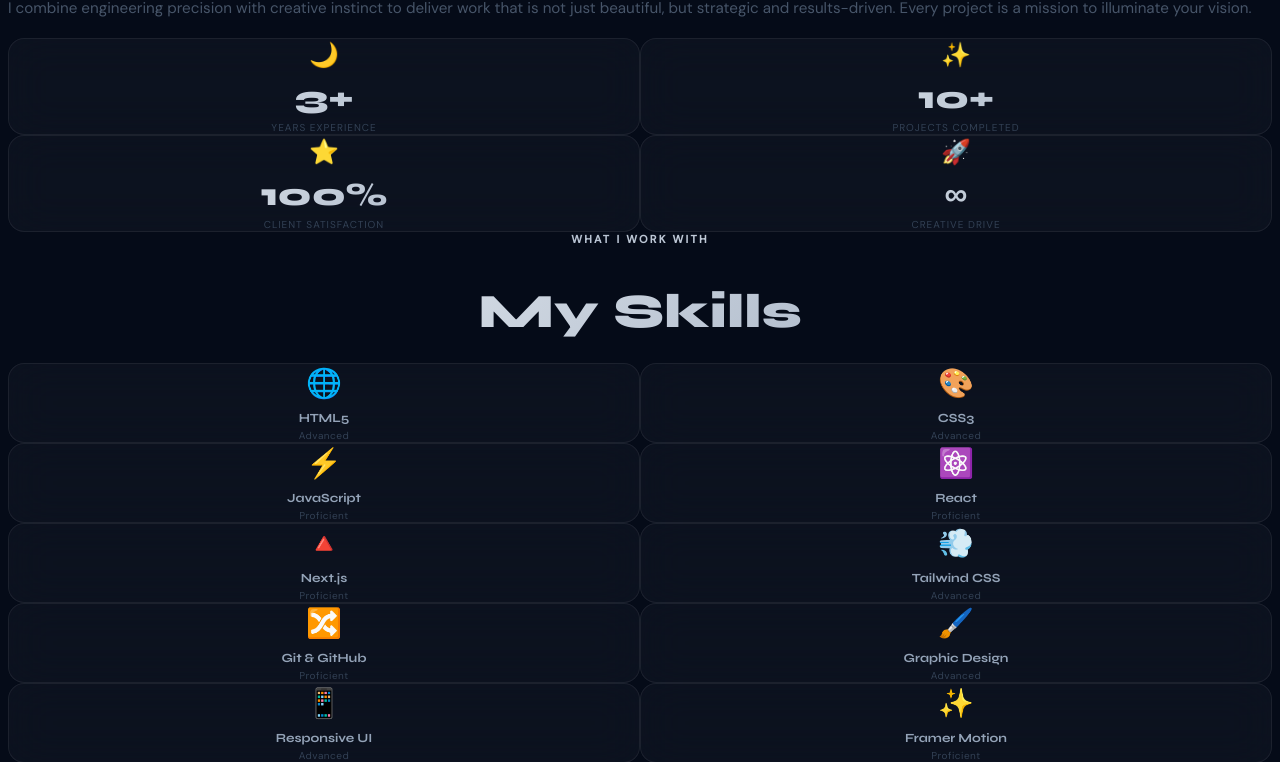
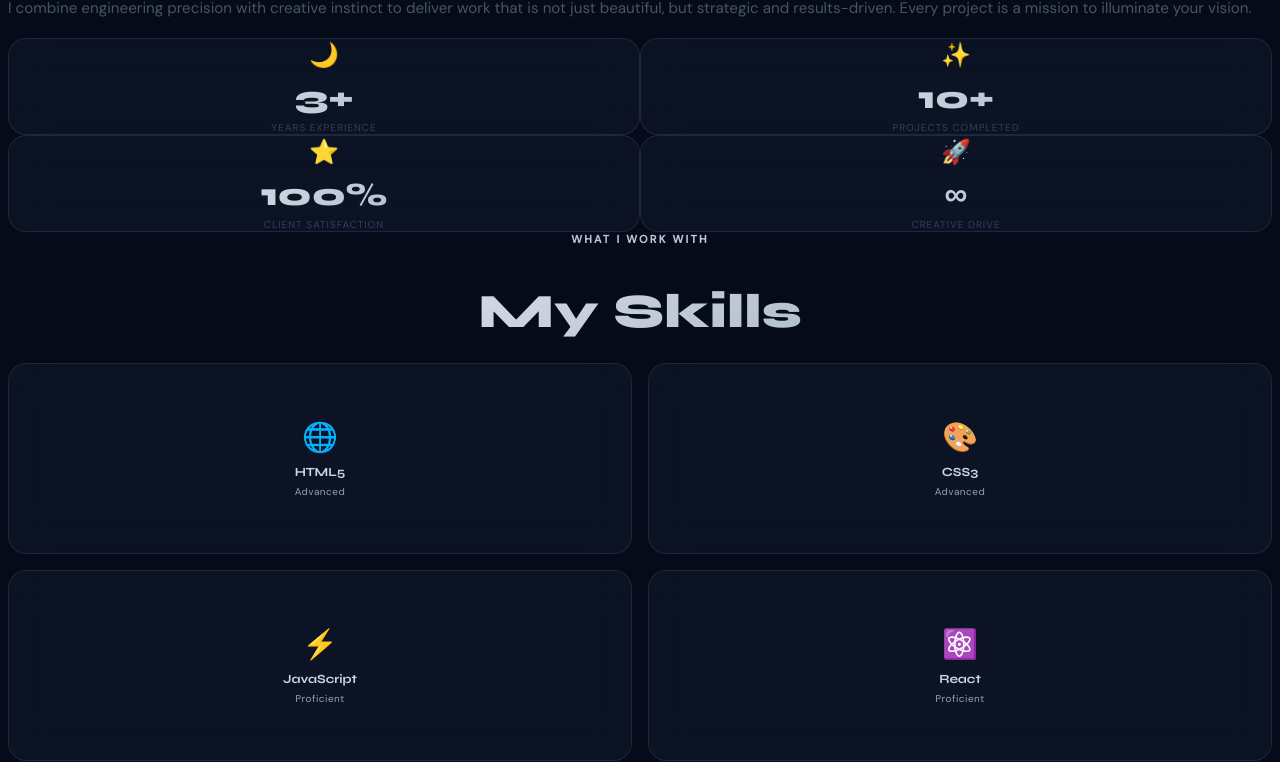
Before and after one commit to Arielgreatness8/Lune, a Next.js app: page / in a window 1280 px wide. Shown: the part 1236-1998 px from the top of the page. Built offline with nearby package versions, Linux system fonts and the light colour scheme.

Commit message:
Improve skills cards and visual contrast

```diff
--- a/app/globals.css
+++ b/app/globals.css
@@ -15,15 +15,16 @@
 
 @layer components {
   .glass-card {
-    background: rgba(232,237,245,0.03);
+    background: rgba(15, 23, 42, 0.72);
     backdrop-filter: blur(20px);
-    border: 1px solid rgba(232,237,245,0.07);
-    border-radius: 16px;
+    -webkit-backdrop-filter: blur(20px);
+    border: 1px solid rgba(148, 163, 184, 0.14);
+    border-radius: 18px;
     transition: all 0.3s ease;
   }
   .glass-card:hover {
-    border-color: rgba(148,163,184,0.2);
-    box-shadow: 0 0 40px rgba(99,102,241,0.06);
+    border-color: rgba(125, 211, 252, 0.28);
+    box-shadow: 0 0 40px rgba(56, 189, 248, 0.08);
   }
   .section-label {
     font-size: 11px;
--- a/components/Skills.tsx
+++ b/components/Skills.tsx
@@ -38,7 +38,8 @@
 
         <div
           ref={ref}
-          className="grid grid-cols-2 sm:grid-cols-3 md:grid-cols-4 lg:grid-cols-6 gap-4"
+          className="grid grid-cols-2 sm:grid-cols-3 md:grid-cols-4 lg:grid-cols-6"
+          style={{ gap: '16px' }}
         >
           {SKILLS.map((skill, i) => (
             <motion.div
@@ -47,7 +48,15 @@
               animate={isInView ? { opacity: 1, y: 0 } : {}}
               transition={{ duration: 0.5, delay: i * 0.06 }}
               whileHover={{ y: -5, scale: 1.03 }}
-              className="glass-card p-5 text-center cursor-default group"
+              className="glass-card text-center cursor-default group"
+              style={{
+                padding: '22px 12px',
+                minHeight: '145px',
+                display: 'flex',
+                flexDirection: 'column',
+                justifyContent: 'center',
+                alignItems: 'center',
+              }}
             >
               <span style={{ fontSize: '1.8rem', display: 'block', marginBottom: '8px' }}>
                 {skill.icon}
@@ -56,14 +65,14 @@
                 fontFamily: 'Syne, sans-serif',
                 fontWeight: 700,
                 fontSize: '0.78rem',
-                color: '#94A3B8',
-                marginBottom: '4px',
+                color: '#CBD5E1',
+                marginBottom: '6px',
               }}>
                 {skill.name}
               </div>
               <div style={{
                 fontSize: '10px',
-                color: '#334155',
+                color: '#94A3B8',
                 letterSpacing: '0.05em',
               }}>
                 {skill.level}
```
